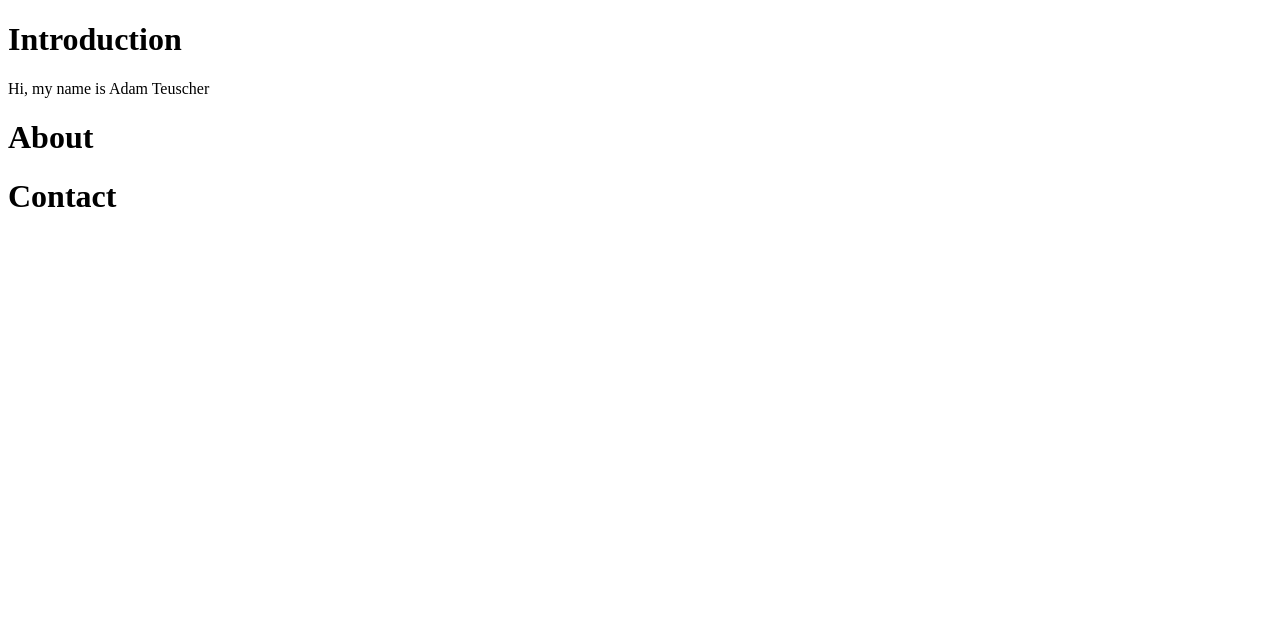
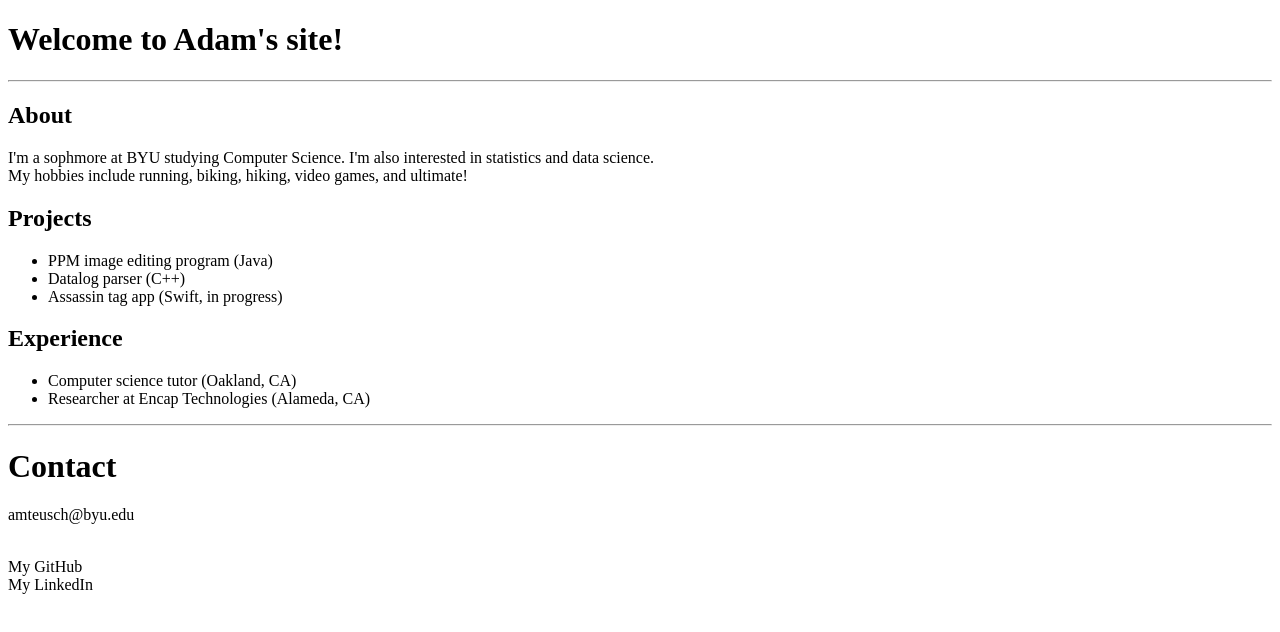
Before and after one commit to amteusch/CS260portfolio, a plain HTML site: page index.html in a window 1280 px wide. Drawn offline with Linux system fonts and the light colour scheme.

Commit message:
making some <em>sick</em> updates

```diff
--- a/index.html
+++ b/index.html
@@ -5,12 +5,34 @@
 </head>
 <body>
 
-<h1>Introduction</h1>
-<p>Hi, my name is Adam Teuscher</p>
+<h1>Welcome to Adam's site!</h1>
 
-<h1>About</h1>
+<hr>
+
+<h2>About</h2>
+<p>I'm a sophmore at BYU studying Computer Science. I'm also interested in statistics and data science. <br>
+  My hobbies include running, biking, hiking, video games, and ultimate! </p>
+
+  <h2>Projects</h2>
+  <ul>
+    <li>PPM image editing program (Java)</li>
+    <li>Datalog parser (C++)</li>
+    <li>Assassin tag app (Swift, in progress)</li>
+  </ul>
+
+  <h2>Experience</h2>
+  <ul>
+    <li>Computer science tutor (Oakland, CA)</li>
+    <li>Researcher at Encap Technologies (Alameda, CA)</li>
+  </ul>
+
+<hr>
 
 <h1>Contact</h1>
+<p>amteusch@byu.edu</p><br>
+<href a="https://github.com/amteusch">My GitHub</a><br>
+<href a="https://www.linkedin.com/in/amteusch/">My LinkedIn</a>
+
 
 </body>
 </html>
```
